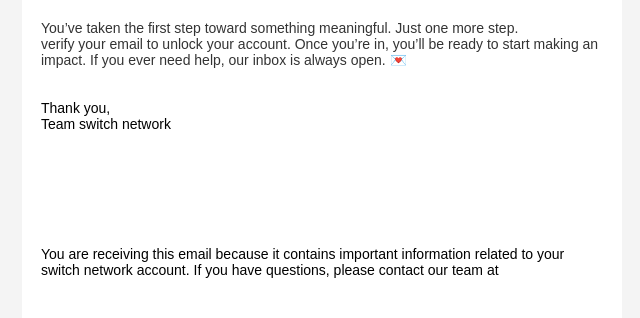
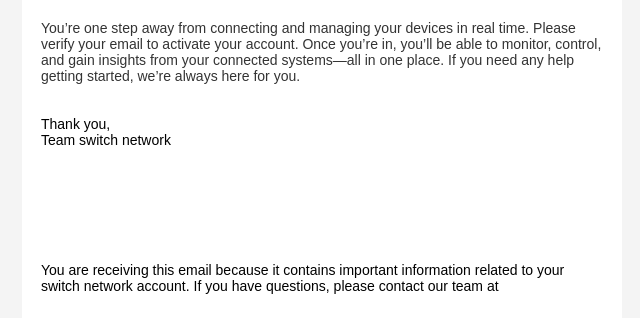
Before and after one commit to switch-fj/switch-fiji-server, a Python web app: template app/templates/email_verification.html in a window 1280 px wide. Shown: the part 108-426 px from the top of the page, without its empty margins (318-958 px from the left). Run offline with Jinja, Linux system fonts and the light colour scheme; the template is opened without the code that fills it, so the values that code supplies are empty.

Commit message:
email templates.

```diff
--- a/app/templates/email_verification.html
+++ b/app/templates/email_verification.html
@@ -9,10 +9,9 @@
         <td style="width: 100%;">
             <h1 style="color: {{ text_primary }}; font-size: {{ heading_size }}">Hello {{ first_name }},</h1>
             <p style="color: #333;">
-                You’ve taken the first step toward something meaningful. Just one more step. <br/>
-                verify your email to unlock your account.
-                Once you’re in, you’ll be ready to start making an impact.
-                If you ever need help, our inbox is always open. 💌
+                You’re one step away from connecting and managing your devices in real time.
+                Please verify your email to activate your account. Once you’re in, you’ll be able to monitor, control, and gain insights from your connected systems—all in one place.
+                If you need any help getting started, we’re always here for you.
             </p>
         </td>
     </tr>
```
